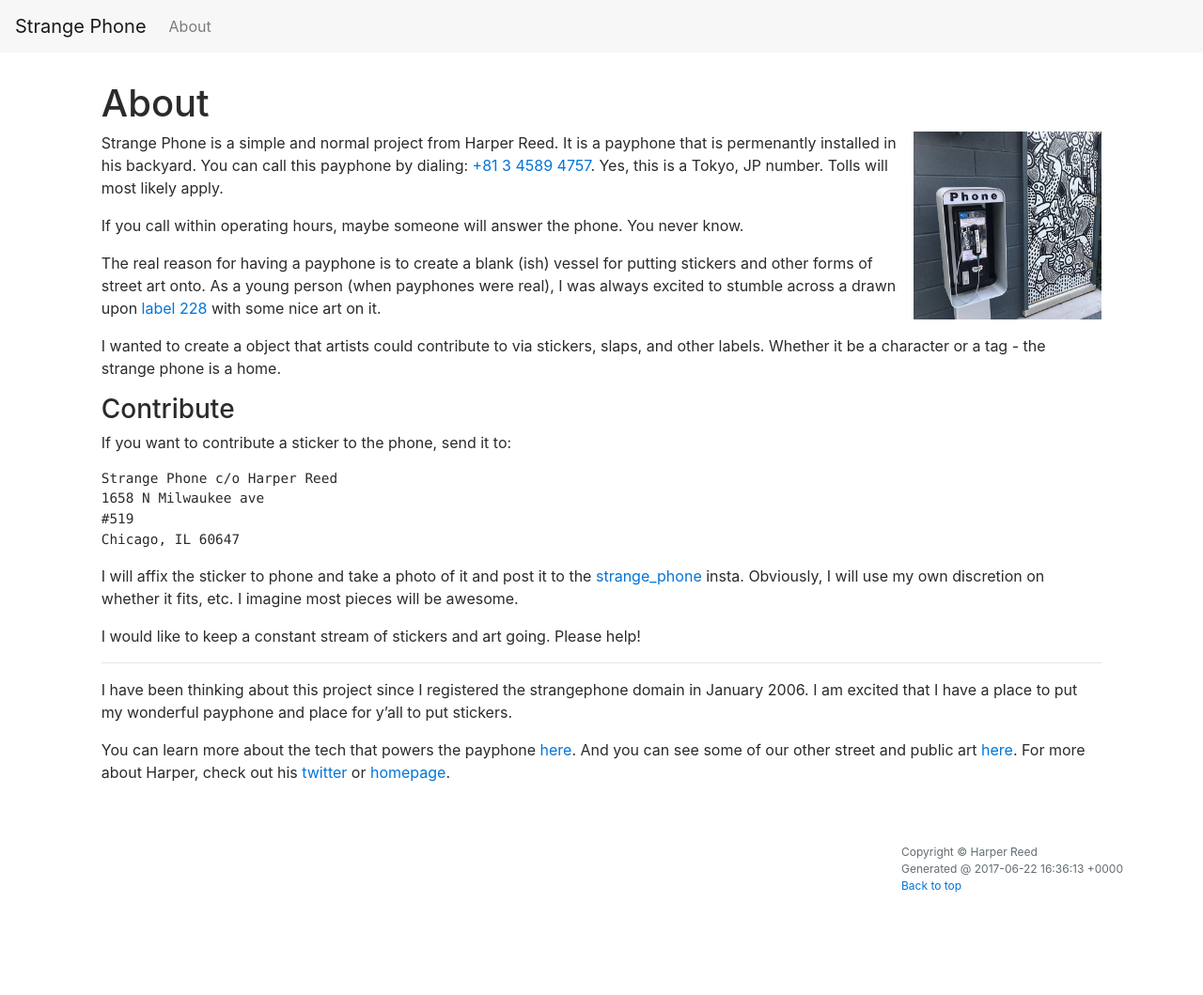
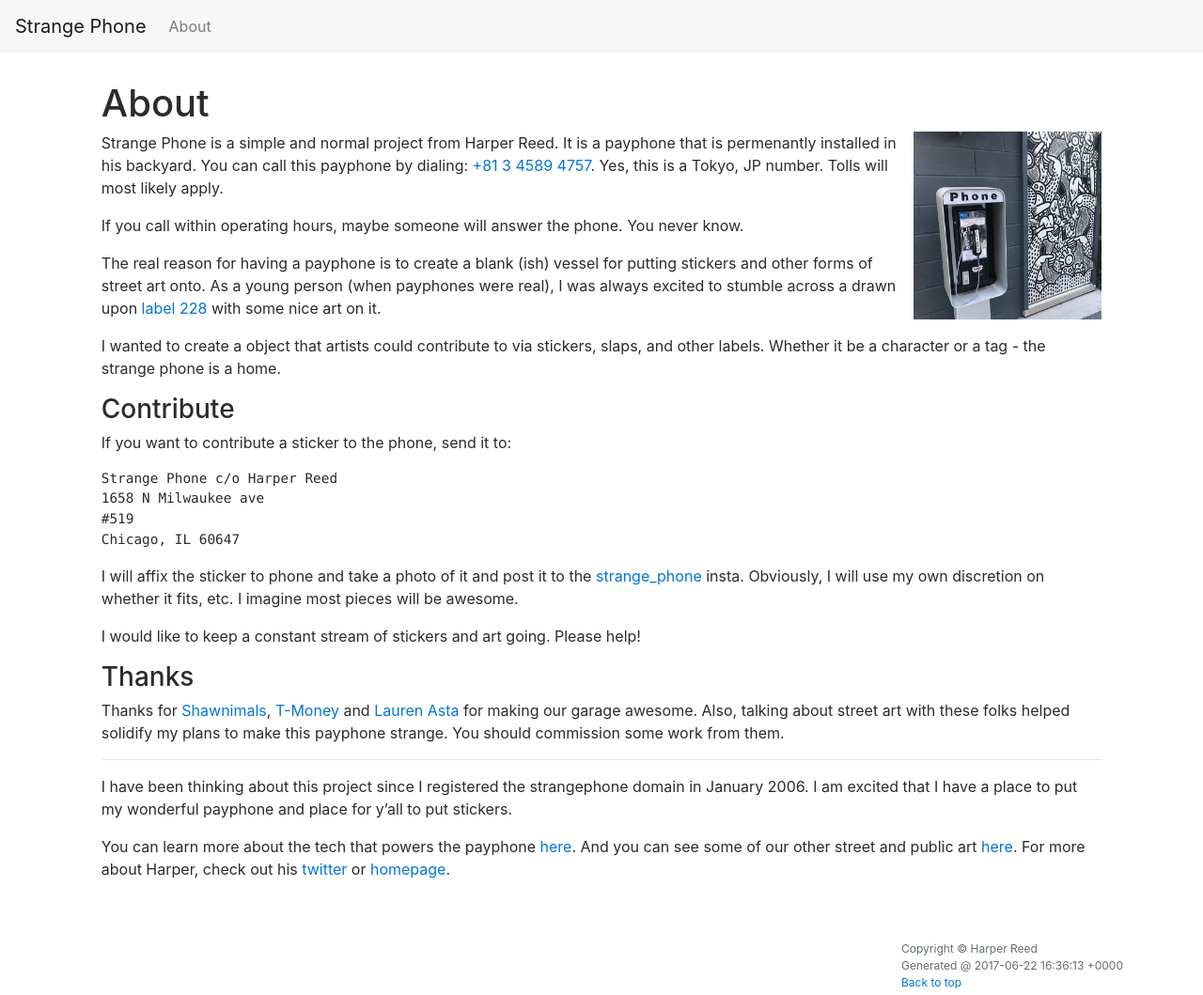
Before and after one commit to harperreed/strangephone.com, a Jekyll site: the page built from about.md, in a window 1280 px wide. Shown: the whole page at 94% size. Built offline with Jekyll 4.4.1, drawn with Linux system fonts in a browser that asks for light colours; before the commit the page ends 956 px from its top, so only the background shows below that.

Commit message:
added the thanks bit in the about page

```diff
--- a/about.md
+++ b/about.md
@@ -27,6 +27,10 @@ I will affix the sticker to phone and take a photo of it and post it to the [str
 
 I would like to keep a constant stream of stickers and art going. Please help!
 
+### Thanks
+
+Thanks for [Shawnimals](https://www.instagram.com/shawnimals/), [T-Money](https://www.instagram.com/tmoneydelarue/) and [Lauren Asta](https://www.instagram.com/lauren_asta/) for making our garage awesome. Also, talking about street art with these folks helped solidify my plans to make this payphone strange.  You should commission some work from them.
+
 ----
 
 I have been thinking about this project since I registered the strangephone domain in January 2006. I am excited that I have a place to put my wonderful payphone and place for y'all to put stickers.
```
